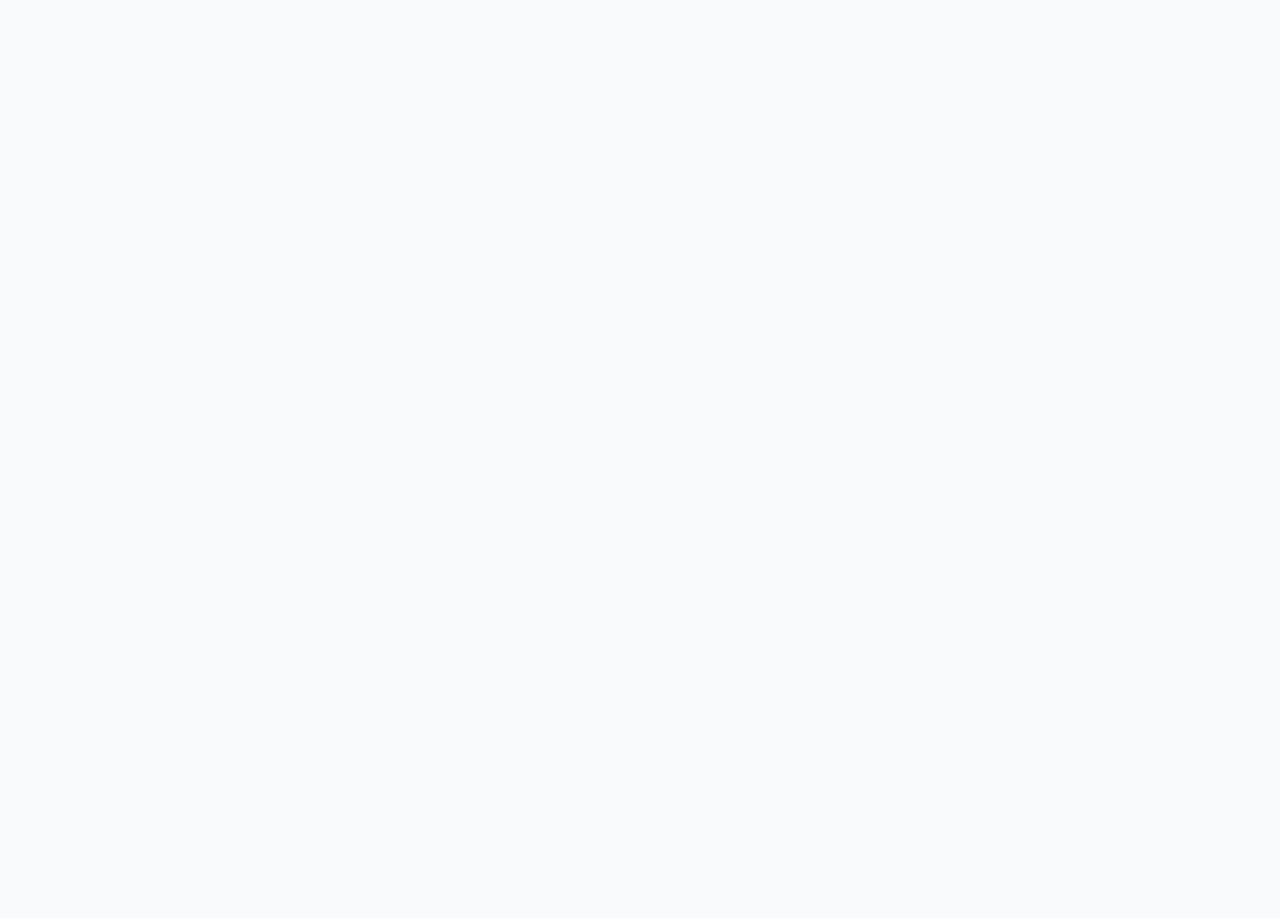
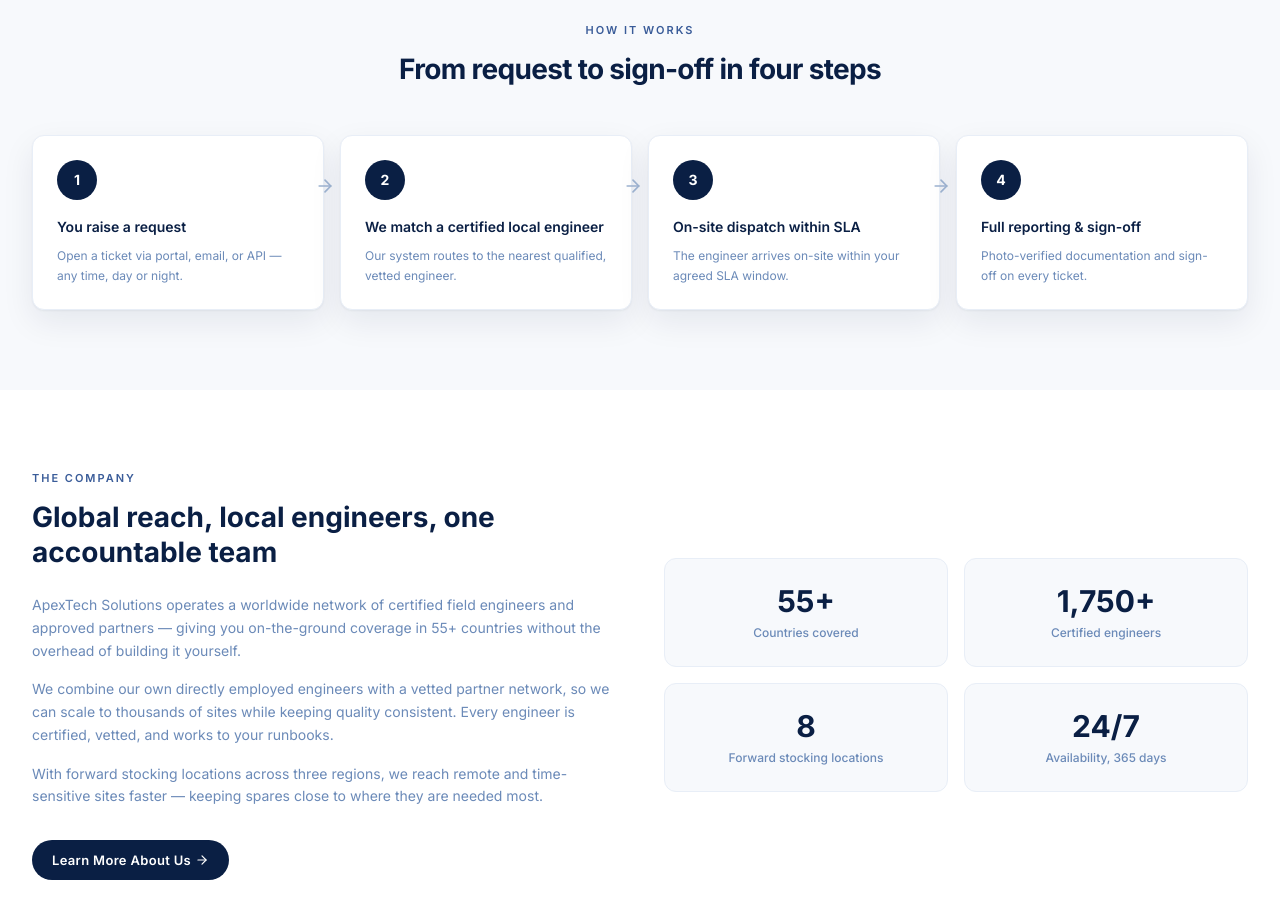
Before and after one commit to aazanwaleedgondal/ApexTech-v02, a Next.js app: page / in a window 1280 px wide. Shown: the part 1300-2218 px from the top of the page. Before the commit the page ends 1242 px from the top, so only its background shows below. Built offline with nearby package versions, Linux system fonts and the light colour scheme.

Commit message:
update#02

```diff
--- a/app/page.tsx
+++ b/app/page.tsx
@@ -40,8 +40,8 @@ export default function HomePage() {
       <Hero />
       <TrustBar />
       <WhatWeDo />
-      {/* <HowItWorks /> */}
-      {/* <TheCompany /> */}
+      <HowItWorks />
+      <TheCompany />
       {/* <SectorsPreview /> */}
       {/* <CoverageSection /> */}
       {/* <WhyApexTech /> */}
@@ -170,7 +170,7 @@ function HowItWorks() {
         eyebrow="How It Works"
         title="From request to sign-off in four steps"
       />
-      <div className="grid gap-4 md:grid-cols-4">
+      <div className="grid gap-4 md:grid-cols-4 pointer-events-none">
         {howItWorks.map((step, i) => (
           <Reveal key={step.step} delay={i * 100}>
             <div className="relative h-full rounded-xl border border-navy-100 bg-white p-6 card-shadow">
@@ -197,7 +197,7 @@ function HowItWorks() {
 function TheCompany() {
   return (
     <Section variant="default">
-      <div className="grid items-center gap-12 lg:grid-cols-2">
+      <div className="grid items-center gap-12 lg:grid-cols-2 pointer-events-none">
         <Reveal>
           <p className="text-[11px] font-semibold uppercase tracking-[0.18em] text-navy-500">
             The Company
```
